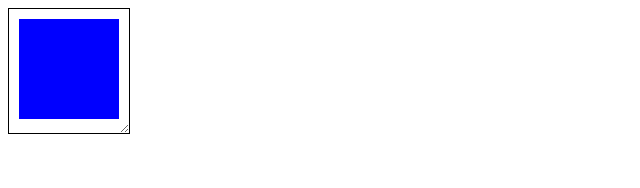
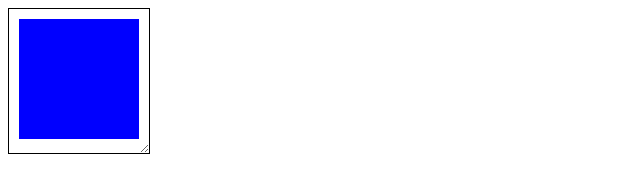
Before and after one commit to psygo/hookban, a website built with Vite: page index.html in a window 1280 px wide. Shown: the whole page, without its empty margins (0-640 px from the left). Built offline with nearby package versions, Linux system fonts and the light colour scheme.

Commit message:
able to observe height and width mutations

```diff
--- a/index.html
+++ b/index.html
@@ -20,8 +20,26 @@
   <body>
     <div id="demo-container">
       <hookban-container>
-        <hookban-background />
+        <hookban-background width="120" height="120" />
       </hookban-container>
     </div>
+
+    <script>
+      const observer = new ResizeObserver((mutations) => {
+        const { height: newHeight, width: newWidth } =
+          mutations[0].contentRect
+
+        const hookbanBackground = document.querySelector(
+          "hookban-background"
+        )
+
+        hookbanBackground.setAttribute("height", newHeight)
+        hookbanBackground.setAttribute("width", newWidth)
+      })
+
+      const div = document.querySelector("#demo-container")
+
+      observer.observe(div)
+    </script>
   </body>
 </html>
--- a/src/components/HookbanBackground.ts
+++ b/src/components/HookbanBackground.ts
@@ -1,4 +1,4 @@
-import { TaggedHTMLElement } from "./utils/TaggedHTMLElement"
+import { TaggedHTMLElement } from "./utils/exports"
 
 export class HookbanBackground
   extends HTMLElement
@@ -6,25 +6,41 @@ export class HookbanBackground
 {
   static readonly tag = "hookban-background"
 
-  constructor() {
+  static observedAttributes = ["width", "height"]
+
+  public height: number = 100
+  public width: number = 100
+
+  private canvas = document.createElement("canvas")
+
+  constructor(height: number = 100, width: number = 100) {
     super()
+
+    this.height = height
+    this.width = width
   }
 
   connectedCallback() {
-    const canvas = document.createElement("canvas")
+    // TODO: missing default parameters
+    this.drawBackground()
+    this.appendChild(this.canvas)
+    this.createImageBitmap()
+  }
 
-    canvas.height = 100
-    canvas.width = 100
+  drawBackground() {
+    this.canvas.height = this.height
+    this.canvas.width = this.width
 
-    const ctx = canvas.getContext("2d")
+    const ctx = this.canvas.getContext("2d")
     if (!ctx) return
 
     ctx.fillStyle = "blue"
-    ctx.fillRect(0, 0, canvas.width, canvas.height)
-
-    this.appendChild(canvas)
-
-    this.createImageBitmap()
+    ctx.fillRect(
+      0,
+      0,
+      this.canvas.width,
+      this.canvas.height
+    )
   }
 
   // Necessary due to [this bug](https://stackoverflow.com/a/71201859/4756173).
@@ -46,4 +62,23 @@ export class HookbanBackground
       }
     }
   }
+
+  attributeChangedCallback(
+    name: string,
+    oldValue: string,
+    newValue: string
+  ) {
+    console.log(
+      `Attribute ${name} changed from ${oldValue} to ${newValue}`
+    )
+    switch (name) {
+      case "width":
+        this.width = parseFloat(newValue)
+        break
+      case "height":
+        this.height = parseFloat(newValue)
+        break
+      default:
+    }
+  }
 }
--- a/src/components/HookbanContainer.ts
+++ b/src/components/HookbanContainer.ts
@@ -1,10 +1,10 @@
-import { TaggedHTMLElement } from "./utils/TaggedHTMLElement"
+import { TaggedHTMLElement } from "./utils/exports"
 
 export class HookbanContainer
   extends HTMLElement
   implements TaggedHTMLElement
 {
-  static readonly tag = "hook-ban"
+  static readonly tag = "hookban-container"
 
   constructor() {
     super()
--- a/tsconfig.json
+++ b/tsconfig.json
@@ -4,7 +4,7 @@
         "useDefineForClassFields": true,
         "module": "ESNext",
         "lib": [
-            "ES2020",
+            "ESNext",
             "DOM",
             "DOM.Iterable"
         ],
```
